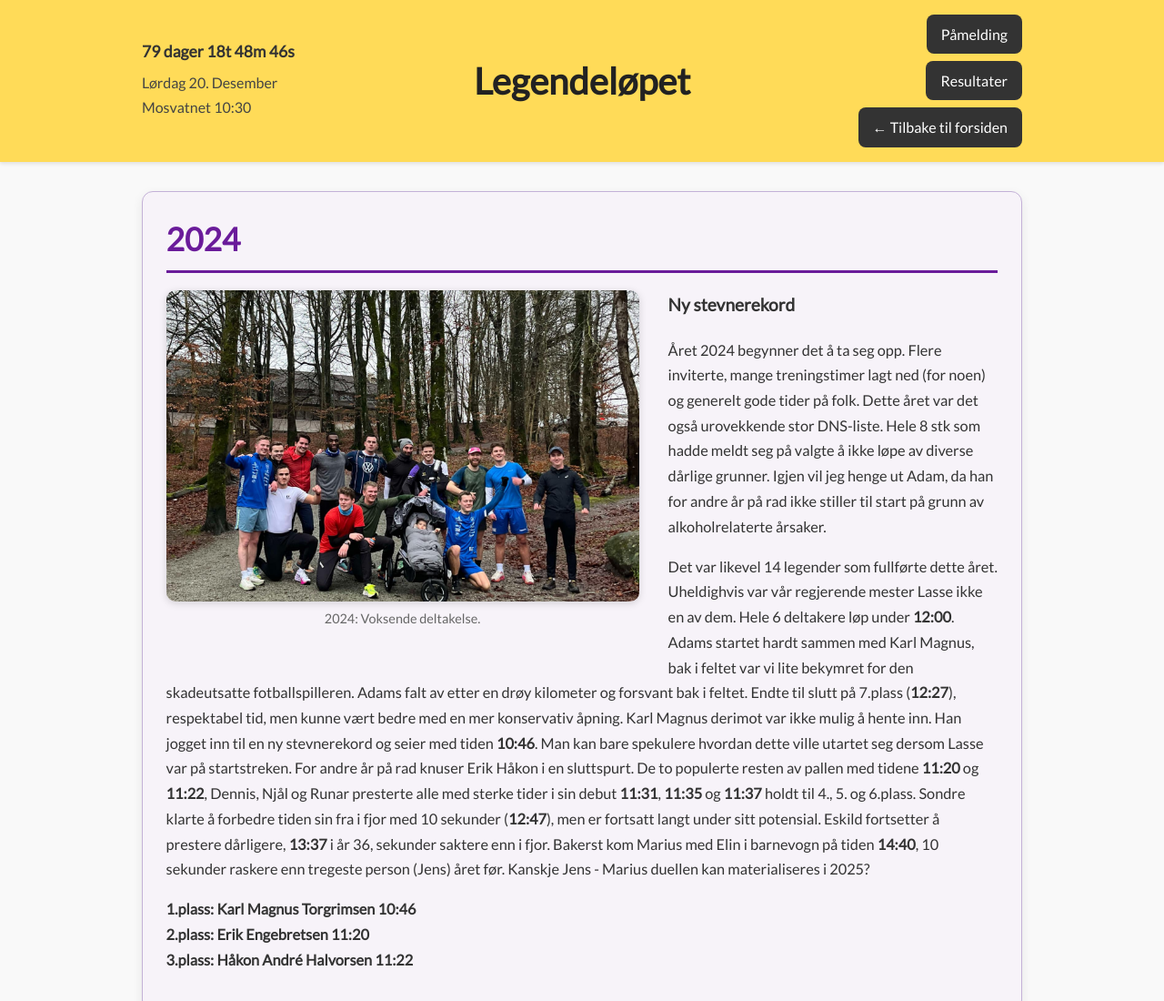
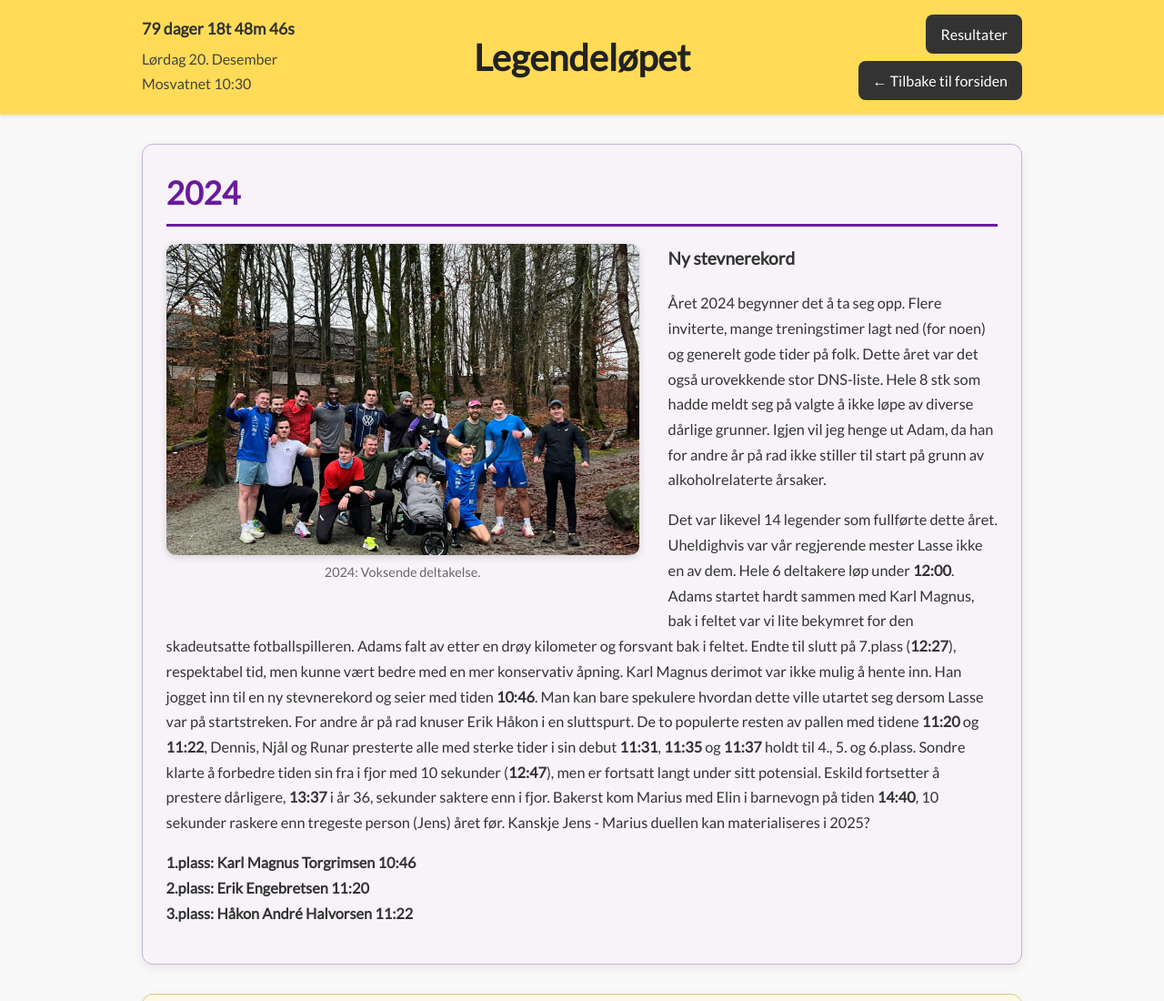
Before and after one commit to catocumulus955/legende, a plain HTML site: page history.html in a window 1280 px wide. Shown: the top 1100 px of the page at 91% size. Drawn offline with Linux system fonts and the light colour scheme.

Commit message:
Update history.html

```diff
--- a/history.html
+++ b/history.html
@@ -243,7 +243,6 @@
         </div>
 
         <div class="banner-right">
-          <a href="https://www.eqtiming.no" class="btn" target="_blank" rel="noopener">Påmelding</a>
           <a href="results.html" class="btn">Resultater</a>
           <a href="index.html" class="btn">← Tilbake til forsiden</a>
         </div>
```
